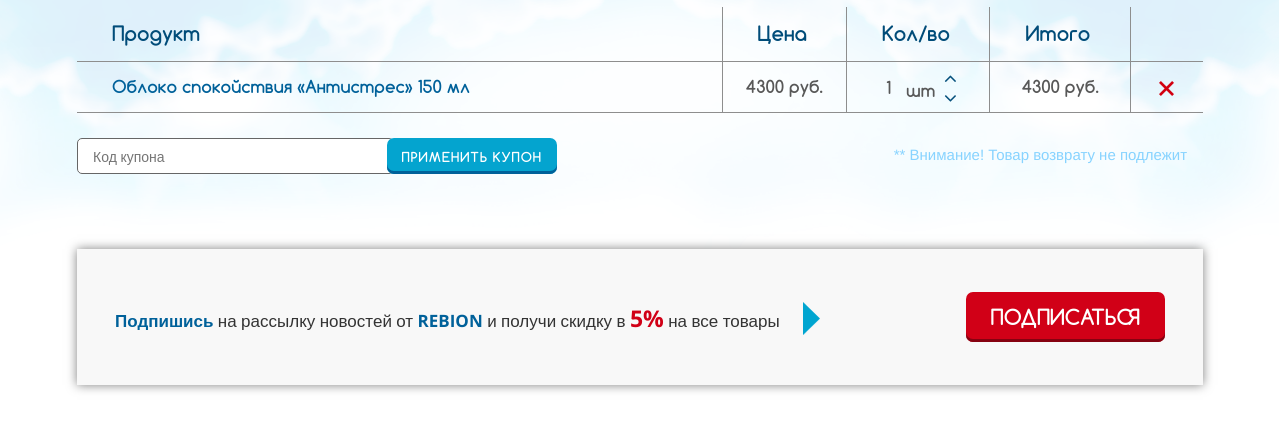
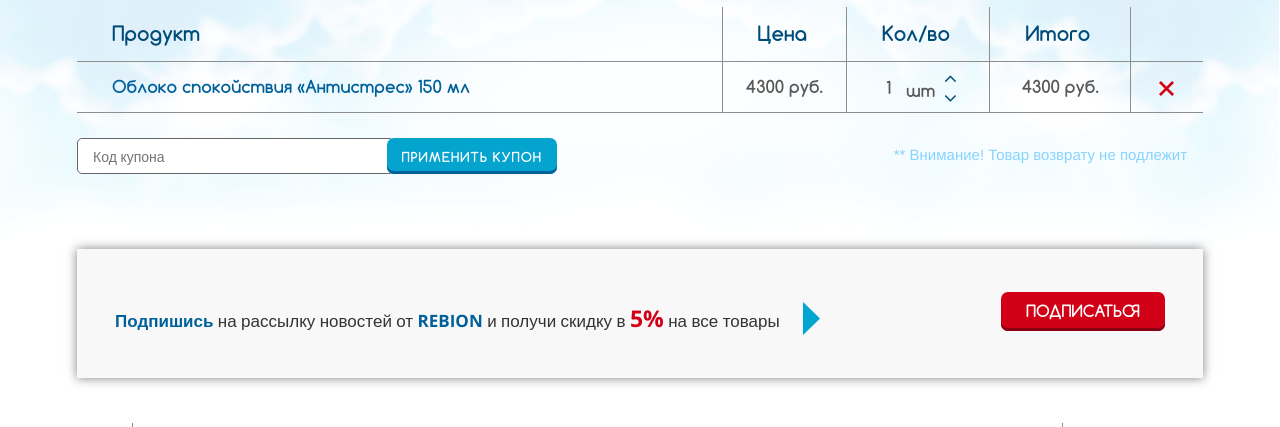
Before and after one commit to sashakozakov/rebion, a plain HTML site: page cart.html in a window 1280 px wide. Shown: the part 294-721 px from the top of the page. Drawn offline with nearby package versions, Linux system fonts and the light colour scheme.

Commit message:
some fixes with cart page

```diff
--- a/cart.html
+++ b/cart.html
@@ -14,7 +14,6 @@
 	<link href="css/fonts.css" rel="stylesheet">
 	<link href="css/font-awesome.min.css" rel="stylesheet">
 	<link href="css/style.css" rel="stylesheet">
-	<link href="css/media.css" rel="stylesheet">
 
 	<!-- HTML5 shim and Respond.js for IE8 support of HTML5 elements and media queries -->
 	<!-- WARNING: Respond.js doesn't work if you view the page via file:// -->
--- a/scss/media.scss
+++ /dev/null
@@ -1,19 +0,0 @@
-$grey: #808080;
-$text_color: #333333;
-$blue: #00619a;
-$red: #d10017;
-
-@mixin vert-align{
-	font-size: 0;
-	&:before{
-		content: '';
-		height: 100%;
-		width: 0;
-		display: inline-block;
-		vertical-align: middle;
-	}
-	>*{
-		vertical-align: middle;
-		display: inline-block;
-	}
-}
--- a/scss/style.scss
+++ b/scss/style.scss
@@ -1605,7 +1605,8 @@ input[type=number]::-webkit-outer-spin-button {
 		}
 		.button{
 			width: auto;
-			padding: 10px 25px;
+			font-size: 16px;
+			padding: 8px 25px;
 			float: right;
 			text-transform: uppercase;
 			background-color: $red;
@@ -1866,9 +1867,6 @@ input[type=number]::-webkit-outer-spin-button {
 				font-size: 20px;
 			}
 		}
-		.button{
-			font-size: 17px;
-		}
 	}
 
 }
@@ -1918,6 +1916,7 @@ input[type=number]::-webkit-outer-spin-button {
 	}
 	.subscribe__container{
 		padding: 20px;
+		text-align: center;
 		&-text{
 			float: none;
 			background-image: none;
@@ -1926,6 +1925,7 @@ input[type=number]::-webkit-outer-spin-button {
 		}
 		.button{
 			display: inline-block;
+			float: none;
 		}
 	}
 	.delivery_table table{
@@ -1946,6 +1946,9 @@ input[type=number]::-webkit-outer-spin-button {
 			}
 		}
 
+	}
+	.order .alert{
+		font-size: 14px;
 	}
 
 }
@@ -2010,9 +2013,7 @@ input[type=number]::-webkit-outer-spin-button {
 	}
 
 }
-@media (max-width: 700px){
-
-}
+
 
 @media (max-width: 600px){
 	.review__block{
@@ -2262,9 +2263,13 @@ input[type=number]::-webkit-outer-spin-button {
 		}
 
 	}
+	.order .cupon input{
+		width: 100%;
+	}
 	.order .cupon button{
 		position: static;
-		margin-top: 15px;
+		margin: 15px auto 0;
+		display: block;
 	}
 	.details form input{
 		width: calc(100% - 14px);
```
Also changed, not shown: index.html (+1 -1 lines), products.html (+1 -1 lines), single.html (+1 -1 lines), css/media.css (deleted), css/style.css, 3 other files.
